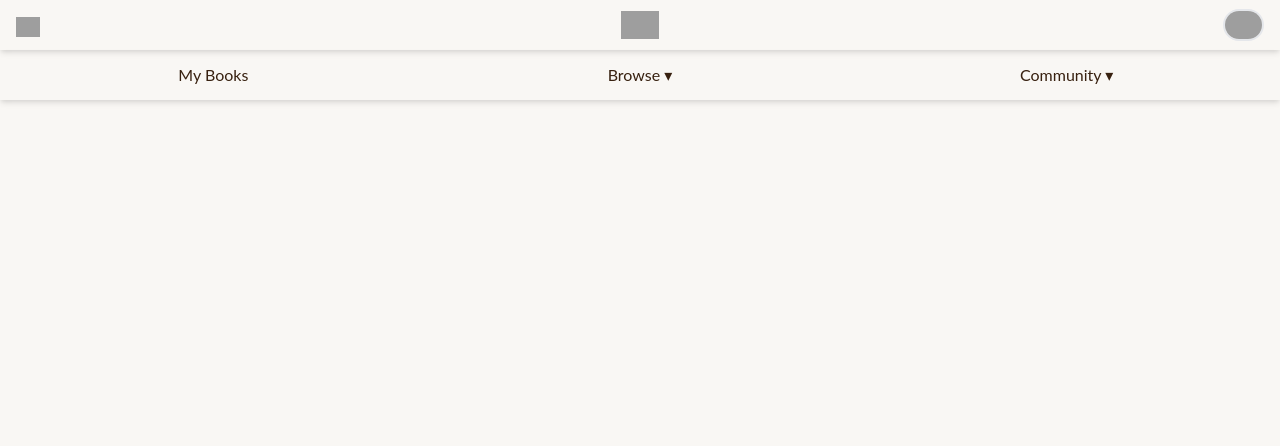
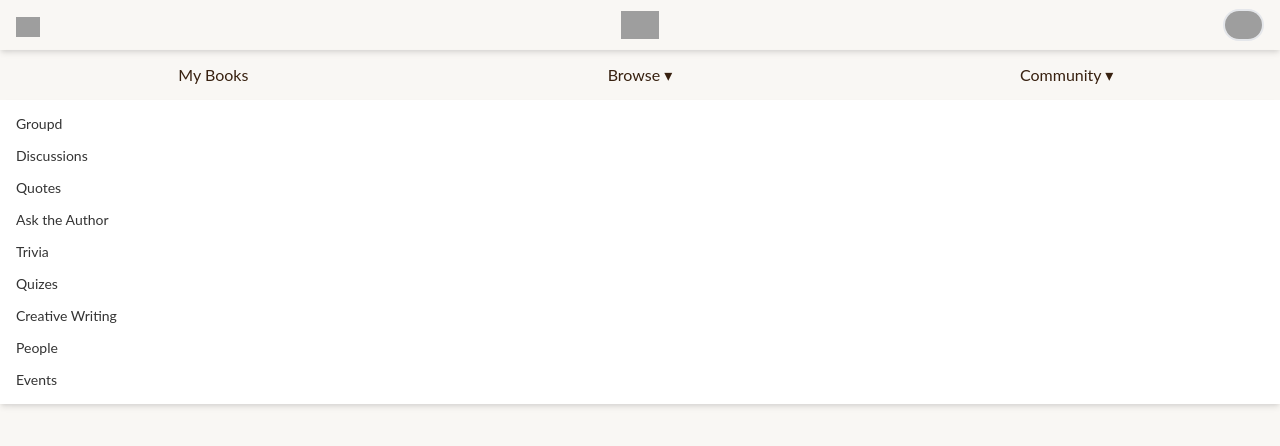
Before and after one commit to fzavalia/goodreads-copy, a Next.js app: page / in a window 1280 px wide. Both pictures are taken after a click on the element "Community ▾". Shown: the top 446 px of the page. Built offline with nearby package versions, Linux system fonts and the light colour scheme; grey boxes are pictures that could not be loaded.

Commit message:
Add community

```diff
--- a/app/components/header/header.tsx
+++ b/app/components/header/header.tsx
@@ -3,13 +3,21 @@ import styles from "./header.module.sass";
 
 const Header = () => {
   const [showBrowse, setShowBrowse] = useState(false);
+  const [showCommunity, setShowCommunity] = useState(false);
 
   const browseMenuRef = useRef<HTMLDivElement>();
   const browseRef = useRef<HTMLDivElement>();
 
+  const communityMenuRef = useRef<HTMLDivElement>();
+  const communityRef = useRef<HTMLDivElement>();
+
   useEffect(() => {
     const handle = (event) => {
-      if (showBrowse && !browseMenuRef.current.contains(event.target)) {
+      if (
+        showBrowse &&
+        !browseMenuRef.current.contains(event.target) &&
+        !browseRef.current.contains(event.target)
+      ) {
         setShowBrowse(false);
       }
     };
@@ -18,6 +26,22 @@ const Header = () => {
 
     return () => document.removeEventListener("mousedown", handle);
   }, [showBrowse]);
+
+  useEffect(() => {
+    const handle = (event) => {
+      if (
+        showCommunity &&
+        !communityMenuRef.current.contains(event.target) &&
+        !communityRef.current.contains(event.target)
+      ) {
+        setShowCommunity(false);
+      }
+    };
+
+    document.addEventListener("mousedown", handle);
+
+    return () => document.removeEventListener("mousedown", handle);
+  }, [showCommunity]);
 
   return (
     <>
@@ -47,7 +71,12 @@ const Header = () => {
           <div ref={browseRef} onClick={() => setShowBrowse(!showBrowse)}>
             Browse ▾
           </div>
-          <div>Community ▾</div>
+          <div
+            ref={communityRef}
+            onClick={() => setShowCommunity(!showCommunity)}
+          >
+            Community ▾
+          </div>
         </div>
       </header>
       {showBrowse && (
@@ -62,6 +91,19 @@ const Header = () => {
           <a>News & Interviews</a>
         </div>
       )}
+      {showCommunity && (
+        <div ref={communityMenuRef} className={styles.menu}>
+          <a>Groupd</a>
+          <a>Discussions</a>
+          <a>Quotes</a>
+          <a>Ask the Author</a>
+          <a>Trivia</a>
+          <a>Quizes</a>
+          <a>Creative Writing</a>
+          <a>People</a>
+          <a>Events</a>
+        </div>
+      )}
     </>
   );
 };
```
